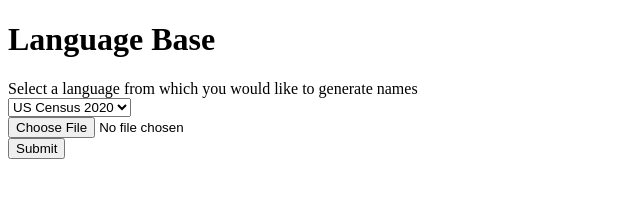
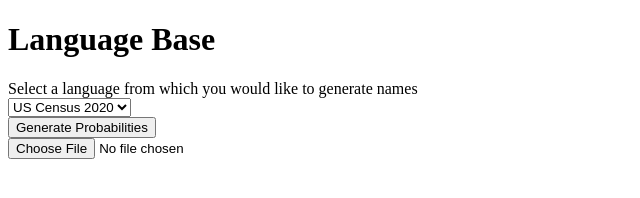
Before and after one commit to micah-sarge/nameanator, a plain HTML site: page src/webapp/probability_generator.html in a window 1280 px wide. Shown: the whole page, without its empty margins (0-640 px from the left). Drawn offline with Linux system fonts and the light colour scheme; files whose address does not match are found by name.

Commit message:
Add logic for reading in files

```diff
--- a/src/webapp/probability_generator.html
+++ b/src/webapp/probability_generator.html
@@ -19,11 +19,11 @@
       </div>
 
       <div>
-        <input class="input-file" type="file" id="userInputLanguage" name="userInputLanguage">
+        <button class="button" type="submit" onclick="generateProbabilityFile()">Generate Probabilities</button>
       </div>
 
       <div>
-        <button class="button" type="submit" onclick="main()">Submit</button>
+        <input class="input-file" type="file" id="userInputLanguage" onChange="fileSelected(event)">
       </div>
 
     </div>
--- a/src/webapp/probability_generator.js
+++ b/src/webapp/probability_generator.js
@@ -1,5 +1,53 @@
-function main () {
+function generateProbabilityFile () {
     alert("Patience Iago, there is nothing to submit at this point. ");
+    let oneD = new Array();
+    for (let i=0; i<27; i++) {
+        oneD[i] = 0;
+    }
+
+
+    let twoD = new Array();
+    for (let i=0; i<27; i++) {
+        twoD[i] = new Array();
+        for(let j=0; j<27; j++) {
+            twoD[i][j] = 0;
+        }
+    }
+
+    let threeD = new Array();
+    for (let i=0; i<27; i++) {
+        threeD[i] = new Array();
+        for(let j=0; j<27; j++) {
+            threeD[i][j] = new Array();
+            for(let k=0; k<27; k++){
+                threeD[i][j][k] = 0;
+            }
+        }
+    }
+
+}
+
+function fileSelected(event) {
+
+    let file = event.target.files[0];
+    let reader = new FileReader();
+
+    reader.readAsText(file);
+
+
+    reader.onload = function() {
+        let listOfNames = reader.result.split(/\r?\n/);
+
+        listOfNames.forEach(processName);
+
+        // Probably show the user that their probability tables are being generated
+    }
+
+
+}
+
+function processName(item) {
+    console.log(item);
 }
 
 function myFunction() {
```
